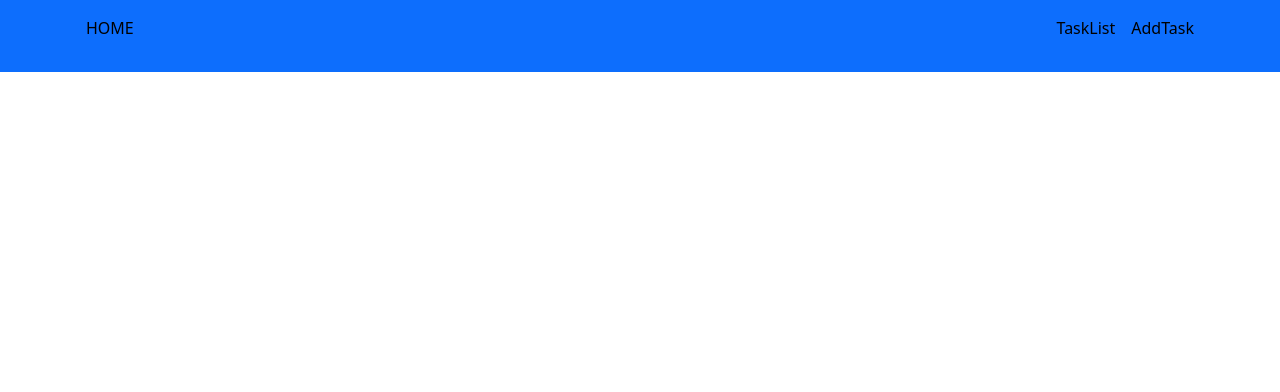
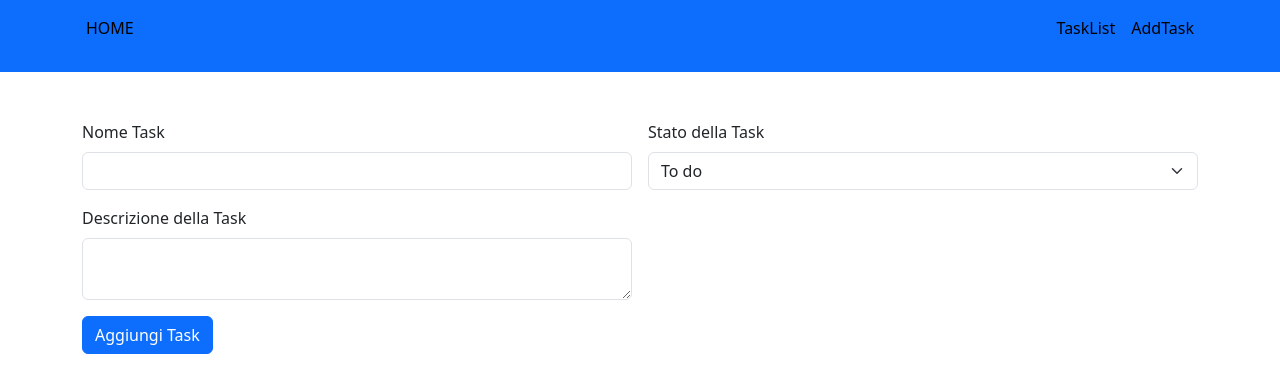
Before and after one commit to NavodContrath/ex-react-task-manager, a React (Vite) app in the folder react-task-manager-front/: page /add-task in a window 1280 px wide. Shown: the top 392 px of the page. Built offline with nearby package versions, Linux system fonts and the light colour scheme; no server answers.

Commit message:
MILESTONE-5/6

```diff
--- a/react-task-manager-front/src/hooks/useTasks.jsx
+++ b/react-task-manager-front/src/hooks/useTasks.jsx
@@ -1,4 +1,22 @@
 import { useState, useEffect, useMemo } from "react";
+
+export function taskReducer(state, action) {
+    switch (action.type) {
+        case "ADD_TASK":
+            return [...state, action.payload]
+            break
+        case "REMOVE_TASK":
+            return state
+            break
+        case "UPDATE_TASK":
+            return state
+            break
+        default:
+            return state
+
+    }
+}
+
 
 function useTasks(defaultValue = []) {
     const [tasks, setTasks] = useState(defaultValue)
@@ -18,24 +36,8 @@ function useTasks(defaultValue = []) {
     }, [])
     const value = useMemo(() => ({ tasks }), [tasks]);
 
-    function taskReducer(state, action) {
-        switch (action.type) {
-            case "ADD_TASK":
-                return state
-                break
-            case "REMOVE_TASK":
-                return state
-                break
-            case "UPDATE_TASK":
-                return state
-                break
-            default:
-                return state
 
-        }
-    }
-
-    return { value }
+    return { value, url }
 
 }
 
--- a/react-task-manager-front/src/pages/AddTask.jsx
+++ b/react-task-manager-front/src/pages/AddTask.jsx
@@ -1,5 +1,119 @@
+import { useState, useRef, useReducer } from "react"
+import useTasks, { taskReducer } from "../hooks/useTasks"
+import { useGlobal } from "../context/GlobalContext"
+
 export default function AddTask() {
+    //variables use for the reducer
+    const { tasks } = useGlobal()
+    const [task, dispatchTask] = useReducer(taskReducer, tasks)
+    const { url } = useTasks()
+    //controlled input
+    const [name, setName] = useState("")
+    //ref inputs
+    const statusRef = useRef()
+    const descriptionRef = useRef()
+    //error handler variables
+    const [errors, setErrors] = useState("")
+    const symbols = "!@#$%^&*()-_=+[]{}|;:',.<>?/`~"
+
+
+    function validateName(value) {
+        if (!value.trim()) return "Non puoi lasciare il campo vuoto "
+        for (let char of value) {
+            if (symbols.includes(char)) {
+                return "Il nome della task contiene simboli non consentiti";
+            }
+        }
+        return ""
+    }
+
+    function handleChange(e) {
+        const value = e.target.value;
+        setName(value);
+        const err = validateName(value);
+        setErrors(err);
+    }
+
+    async function handleSubmit(e) {
+        e.preventDefault()
+        if (errors) return
+
+        const newTask = {
+            title: name,
+            status: statusRef.current.value,
+            description: descriptionRef.current.value
+        }
+
+        try {
+            const res = await fetch(`${url}/tasks`, {
+                method: "POST",
+                headers: { "Content-Type": "application/json" },
+                body: JSON.stringify(newTask)
+            })
+            const savedTask = await res.json()
+            if (savedTask.success) {
+                dispatchTask({ type: "ADD_TASK", payload: savedTask.task });
+                alert("Task creata con successo!");
+
+                // reseting the form
+                setName("");
+                statusRef.current.value = "To do";
+                descriptionRef.current.value = "";
+
+            } else {
+                throw new Error(savedTask.message);
+            }
+        }
+        catch (err) {
+            alert("Errore nel salvataggio:", err)
+        }
+    }
+
+
+
     return (
-        <></>
+        <>
+            <div className="container mt-5">
+                <form className="row g-3"
+                    onSubmit={(e) => { handleSubmit(e) }}>
+                    <div className="col-6">
+                        <label className="form-label">Nome Task</label>
+                        <input
+                            type="text"
+                            className="form-control"
+                            id="task-name"
+
+                            value={name}
+                            onChange={(e) => { handleChange(e) }} />
+                        {errors && <div className="text-danger">{errors}</div>}
+                    </div>
+                    <div className="col-6">
+                        <label className="form-label">Stato della Task</label>
+                        <select
+                            className="form-select"
+                            id="task-status"
+                            ref={statusRef}
+                            required>
+                            <option>To do</option>
+                            <option>Doing</option>
+                            <option>Done</option>
+                        </select>
+                    </div>
+                    <div className="col-6">
+                        <label className="form-label">Descrizione della Task</label>
+                        <textarea
+                            className="form-control"
+                            id="task-description"
+                            ref={descriptionRef}
+                            required />
+                    </div>
+                    <div className="col-12">
+                        <button className="btn btn-primary" type="submit" disabled={!!errors}>Aggiungi Task</button>
+                    </div>
+                </form>
+
+            </div>
+
+        </>
     )
 }
```
